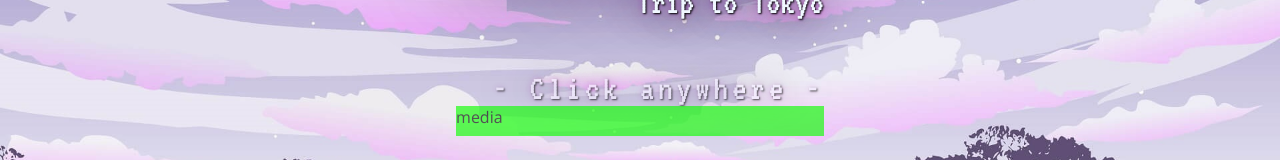
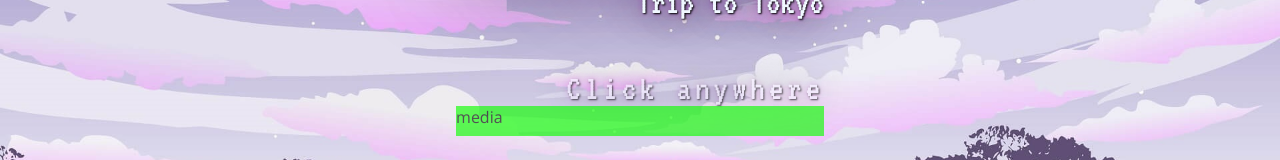
Before and after one commit to Veronika-Rychla/japanglish, a React app: page / in a window 1280 px wide. Shown: the part 391-551 px from the top of the page. Built offline with nearby package versions, Linux system fonts and the light colour scheme.

Commit message:
remove
xxx

```diff
--- a/page/intro/index.jsx
+++ b/page/intro/index.jsx
@@ -7,7 +7,7 @@ export const Intro = () => {
       <section class="intro">
         <div class="title">JAPANGLISH</div>
         <div class="trip">Trip to Tokyo</div>
-        <a href="#" class="parpadea trip">- Click anywhere -</a>
+        <a href="#" class="parpadea trip"> Click anywhere </a>
       </section>
       <footer>
         <div class="media parpadea">media</div>
```
